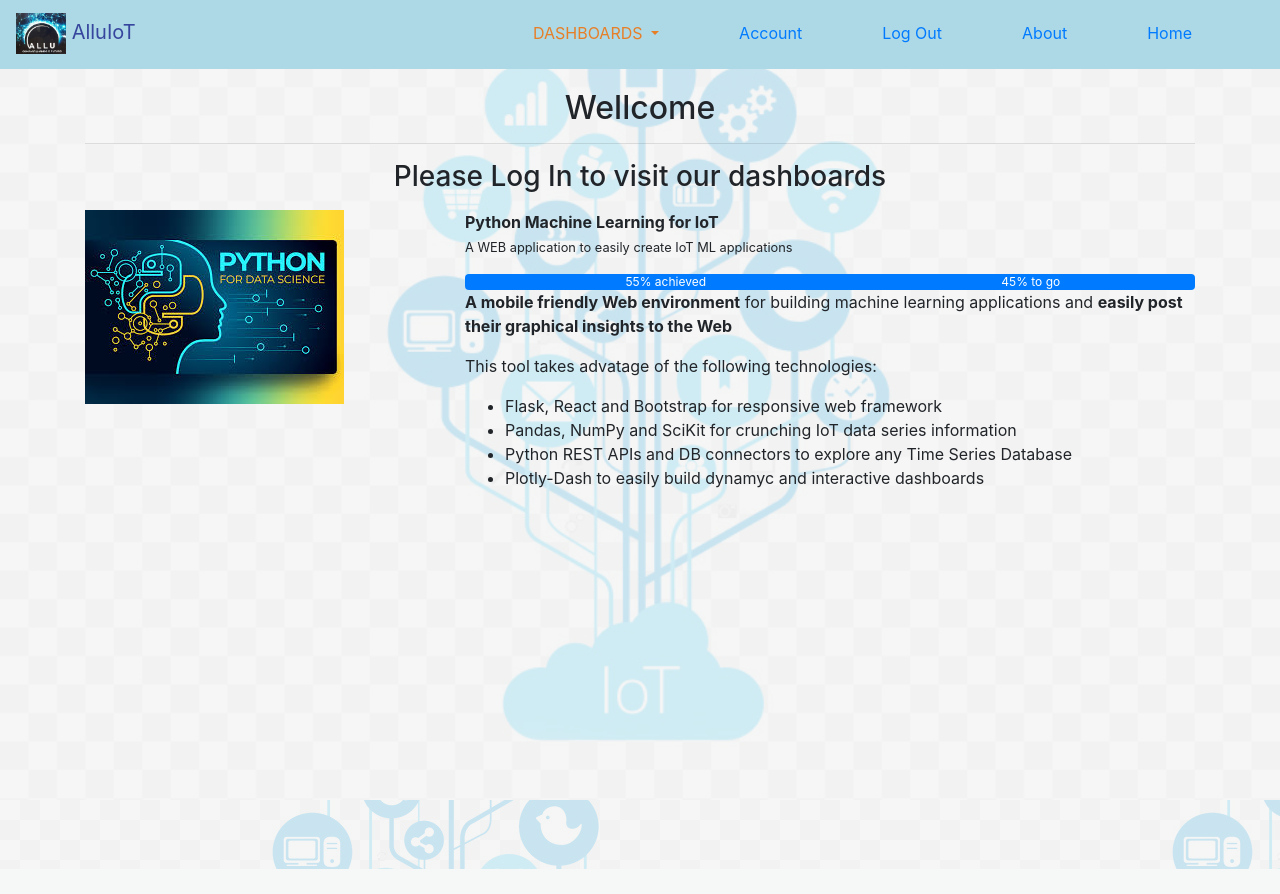
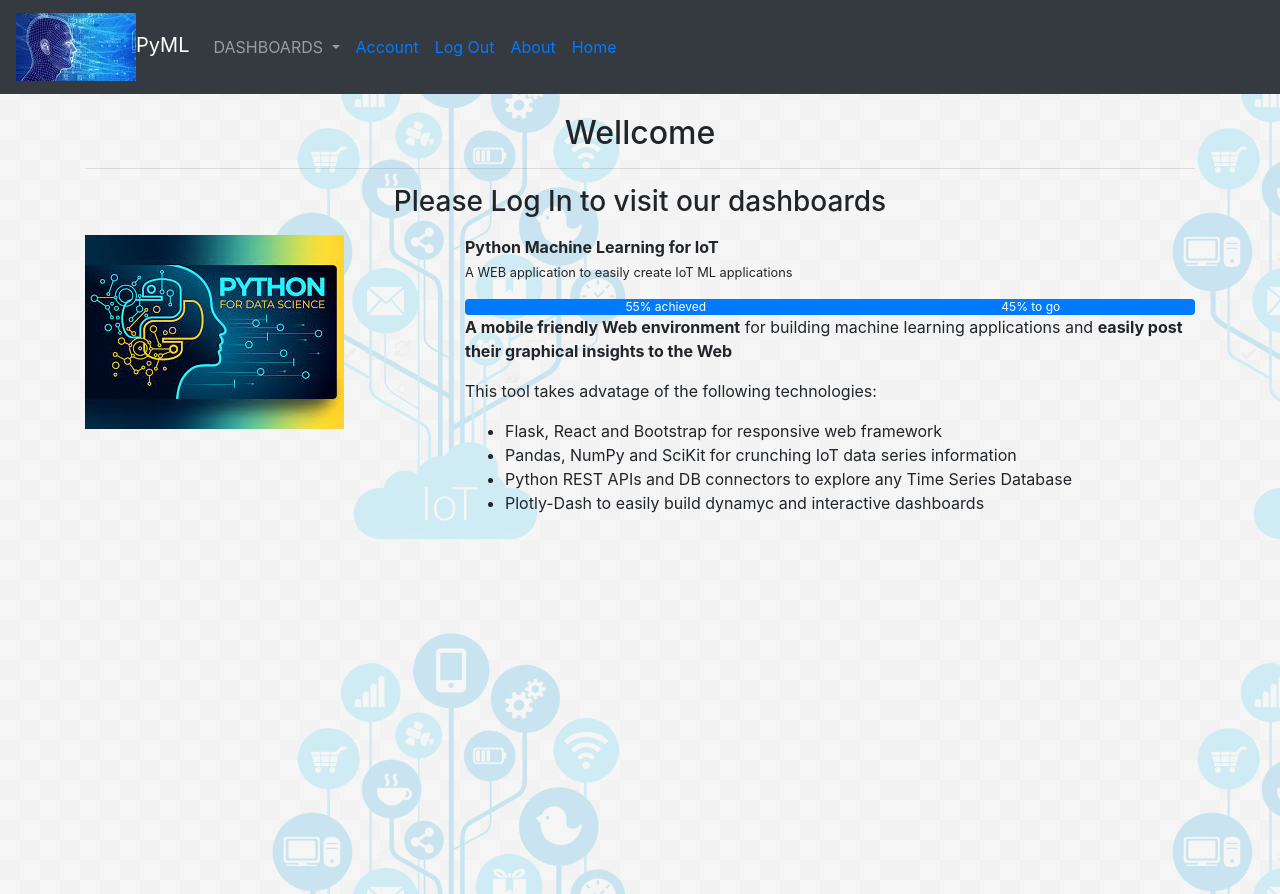
Before and after one commit to lfilipes/alluDemo, a Flask app: page / in a window 1280 px wide. Before the commit the page ends 869 px from the top, so only its background shows below. Run offline with Flask 3, Linux system fonts and the light colour scheme; a user stored in the database is signed in; parts of the project's set-up code (start-up, migrations or seed data) failed here and were passed over; some libraries are stand-ins or nearby versions.

Commit message:
5th commit

```diff
--- a/AlluIoT/static/css/main.css
+++ b/AlluIoT/static/css/main.css
@@ -1,34 +1,3 @@
-/* Top menu */
-.navbar {
-  background: #add8e6;
-  color: cornflowerblue;
-}
-.nav-link,
-.navbar-brand {
-  color: #171e8aca;
-  cursor: pointer;
-}
-.nav-link {
-  margin-right: 4em !important;
-}
-.nav a {
-  color: white !important;
-  font-size: 4em !important;
-}
-.nav li {
-  padding-right: 5px;
-}
-.nav-link:hover {
-  background: #f4f4f4;
-  color: #f97300;
-}
-.navbar-collapse {
-  justify-content: flex-end;
-}
-.navbar-toggler {
-  background: #fff !important;
-}
-/*header style*/
 /*header style*/
 html {
   background-image: url("../images/iot1.jpg");
--- a/AlluIoT/templates/base.html
+++ b/AlluIoT/templates/base.html
@@ -32,14 +32,14 @@
 
   <body>
     <!-- ################## content START here ############################ -->
-<header class="header">
-    <div class="overlay">
 
-  <nav class="navbar navbar-expand-lg" style="padding-bottom: 10px;background:#ADD8E6">
+
+  <div class="overlay">
+<nav class="navbar navbar-expand-sm bg-dark navbar-dark">
+
+ <!-- Navbar brand -->
     <a class="navbar-brand" href="#">
-      <img src="static/images/AlluIoT_logo.jpg" style="display: inline-block; width: 50px; height: 100%;>
-      <span style="display: inline-block;">   AlluIoT</span>
-    </a>
+    <img src="static/images/ML_python.png" alt="Logo">PyML</a>
 
     <button class="navbar-toggler" type="button" data-toggle="collapse" data-target="#navbarNavDropdown" aria-controls="navbarNavDropdown" aria-expanded="false" aria-label="Toggle navigation">
       <span class="navbar-toggler-icon"></span>
@@ -51,7 +51,7 @@
       {% if current_user.is_authenticated %}
 
       <li class="nav-item dropdown">
-        <a class="nav-link dropdown-toggle" href="#" id="navbarDropdownMenuLink" data-toggle="dropdown" aria-haspopup="true" aria-expanded="false" style="color:rgba(236, 119, 24, 0.931)">
+        <a class="nav-link dropdown-toggle" href="#" id="navbarDropdownMenuLink" data-toggle="dropdown" aria-haspopup="true" aria-expanded="false">
           DASHBOARDS
         </a>
         <div class="dropdown-menu" aria-labelledby="navbarDropdownMenuLink">
@@ -100,7 +100,7 @@
   </div>
 
 </div>
-</header>
+
 
 
     <!-- ################## content END here ############################## -->
@@ -120,6 +120,5 @@
       crossorigin="anonymous"
     ></script>
     <script type="text/javascript" src='static/scripts/main.js'></script>
-
   </body>
 </html>
--- a/AlluIoT/templates/instView_dash.html
+++ b/AlluIoT/templates/instView_dash.html
@@ -10,5 +10,4 @@
   ></iframe>
 </div>
 
-<!--
-<p> OK </p>
+{% endblock %}
```
Also changed, not shown: AlluIoT/instant_dash.py (+1 -6 lines), AlluIoT/static/css/secondary.css (added, +31 -0 lines).
